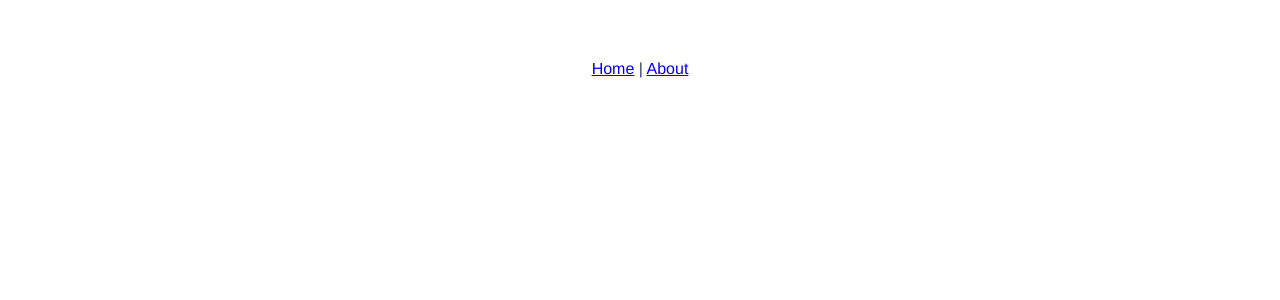
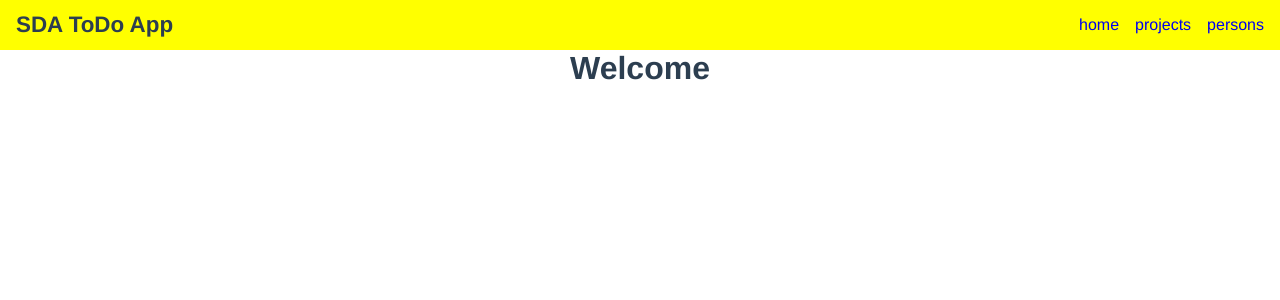
Before and after one commit to AlesDudek/app-vue, a Vue app: page /persons in a window 1280 px wide. Before the commit this address had no page. Shown: the top 300 px of the page. Built offline with nearby package versions, Linux system fonts and the light colour scheme.

Commit message:
Založení nové Todo App

```diff
--- a/src/App.vue
+++ b/src/App.vue
@@ -1,10 +1,19 @@
 <template>
-  <nav>
-    <router-link to="/">Home</router-link> |
-    <router-link to="/about">About</router-link>
-  </nav>
+  <nav-bar/>
   <router-view/>
 </template>
+
+
+<script>
+import NavBar from "./components/NavBar.vue";
+
+export default{
+  name: 'App',
+  components: {  NavBar }
+}
+
+</script>
+
 
 <style lang="stylus">
 #app
@@ -13,5 +22,9 @@
   -moz-osx-font-smoothing grayscale
   text-align center
   color #2c3e50
-  margin-top 60px
+
+*{
+  margin: 0;
+  padding: 0;
+  }
 </style>
--- a/src/components/HelloWorld.vue
+++ /dev/null
@@ -1,59 +0,0 @@
-<template>
-  <div class="hello">
-    <h1>{{ msg }}</h1>
-    <p>
-      For a guide and recipes on how to configure / customize this project,<br>
-      check out the
-      <a href="https://cli.vuejs.org" target="_blank" rel="noopener">vue-cli documentation</a>.
-    </p>
-    <h3>Installed CLI Plugins</h3>
-    <ul>
-      <li><a href="https://github.com/vuejs/vue-cli/tree/dev/packages/%40vue/cli-plugin-babel" target="_blank" rel="noopener">babel</a></li>
-      <li><a href="https://github.com/vuejs/vue-cli/tree/dev/packages/%40vue/cli-plugin-router" target="_blank" rel="noopener">router</a></li>
-      <li><a href="https://github.com/vuejs/vue-cli/tree/dev/packages/%40vue/cli-plugin-vuex" target="_blank" rel="noopener">vuex</a></li>
-      <li><a href="https://github.com/vuejs/vue-cli/tree/dev/packages/%40vue/cli-plugin-eslint" target="_blank" rel="noopener">eslint</a></li>
-    </ul>
-    <h3>Essential Links</h3>
-    <ul>
-      <li><a href="https://vuejs.org" target="_blank" rel="noopener">Core Docs</a></li>
-      <li><a href="https://forum.vuejs.org" target="_blank" rel="noopener">Forum</a></li>
-      <li><a href="https://chat.vuejs.org" target="_blank" rel="noopener">Community Chat</a></li>
-      <li><a href="https://twitter.com/vuejs" target="_blank" rel="noopener">Twitter</a></li>
-      <li><a href="https://news.vuejs.org" target="_blank" rel="noopener">News</a></li>
-    </ul>
-    <h3>Ecosystem</h3>
-    <ul>
-      <li><a href="https://router.vuejs.org" target="_blank" rel="noopener">vue-router</a></li>
-      <li><a href="https://vuex.vuejs.org" target="_blank" rel="noopener">vuex</a></li>
-      <li><a href="https://github.com/vuejs/vue-devtools#vue-devtools" target="_blank" rel="noopener">vue-devtools</a></li>
-      <li><a href="https://vue-loader.vuejs.org" target="_blank" rel="noopener">vue-loader</a></li>
-      <li><a href="https://github.com/vuejs/awesome-vue" target="_blank" rel="noopener">awesome-vue</a></li>
-    </ul>
-  </div>
-</template>
-
-<script>
-export default {
-  name: 'HelloWorld',
-  props: {
-    msg: String
-  }
-}
-</script>
-
-<!-- Add "scoped" attribute to limit CSS to this component only -->
-<style scoped lang="stylus">
-h3
-  margin 40px 0 0
-
-ul
-  list-style-type none
-  padding 0
-
-li
-  display inline-block
-  margin 0 10px
-
-a
-  color #42b983
-</style>
--- /dev/null
+++ b/src/components/NavBar.vue
@@ -0,0 +1,82 @@
+<template>
+  <nav>
+    <div>
+      SDA ToDo App
+    </div>
+      <ul>
+        <li>
+          <router-link to="/">home</router-link>
+        </li>
+        <li>
+          <router-link to="/projects">projects</router-link>
+        </li>
+        <li>
+          <router-link to="/persons">persons</router-link>
+
+
+        </li>
+      </ul>
+
+  </nav>
+
+</template>
+
+<script>
+export default{
+  name: 'NavBar'
+}
+</script>
+
+
+<style  scoped>
+nav{
+  background: yellow;
+  height: 50px;
+  padding: 10px;
+  display: flex;
+  justify-content: space-between;
+  padding: 0 1rem;
+  align-items: center;
+}
+nav > div{
+  font-size: 1.4rem;
+  font-weight: bold;
+}
+ul{
+  display: flex;
+  list-style-type: none;
+}
+li{
+  padding-left: 1rem;
+}
+a{
+  text-decoration: none;
+  color: color #2c3e50;
+  cursor: pointer;
+  display: block;
+  transition: transform .4s ease;
+  position: relative;
+}
+a:hover{
+  color: black;
+  transform: scale(1.2);
+  font-weight: bold;
+
+}
+/*  podtrhnutí buttonu   */
+a::after{
+  content: '';
+  height: 2px;
+  width: 100%;
+  background: black;
+  transform: scale(0);
+  transition: transform .4s ease;
+  position: absolute;
+  top: 100%;
+  left: 0;
+  transform-origin: left;
+}
+a:hover::after{
+  transform: scale(1);
+}
+</style>
--- a/src/router/index.js
+++ b/src/router/index.js
@@ -1,20 +1,18 @@
 import { createRouter, createWebHistory } from 'vue-router'
-import HomeView from '../views/HomeView.vue'
+import WelcomePage from '../views/WelcomePage.vue'
+import ProjectsPage from '../views/ProjectsPage.vue'
+import PersonsPage from '../views/PersonsPage.vue'
 
 const routes = [
   {
-    path: '/',
-    name: 'home',
-    component: HomeView
+    path: '/', name:'home', component: WelcomePage
   },
   {
-    path: '/about',
-    name: 'about',
-    // route level code-splitting
-    // this generates a separate chunk (about.[hash].js) for this route
-    // which is lazy-loaded when the route is visited.
-    component: () => import(/* webpackChunkName: "about" */ '../views/AboutView.vue')
-  }
+    path: '/projects', name:'projects', component: ProjectsPage
+  },
+  {
+    path: '/persons', name:'persons', component: PersonsPage
+  },
 ]
 
 const router = createRouter({
--- a/src/views/AboutView.vue
+++ /dev/null
@@ -1,5 +0,0 @@
-<template>
-  <div class="about">
-    <h1>This is an about page</h1>
-  </div>
-</template>
--- a/src/views/HomeView.vue
+++ /dev/null
@@ -1,18 +0,0 @@
-<template>
-  <div class="home">
-    <img alt="Vue logo" src="../assets/logo.png">
-    <HelloWorld msg="Welcome to Your Vue.js App"/>
-  </div>
-</template>
-
-<script>
-// @ is an alias to /src
-import HelloWorld from '@/components/HelloWorld.vue'
-
-export default {
-  name: 'HomeView',
-  components: {
-    HelloWorld
-  }
-}
-</script>
--- /dev/null
+++ b/src/views/PersonsPage.vue
@@ -0,0 +1,10 @@
+<template>
+  <h1>Welcome</h1>
+</template>
+
+
+<script>
+export default{
+  name: 'PersonsPage'
+}
+</script>
--- /dev/null
+++ b/src/views/ProjectsPage.vue
@@ -0,0 +1,12 @@
+<template>
+
+  <h1>Projects</h1>
+
+</template>
+
+
+<script>
+  export default{
+    name: 'ProjectsPage'
+  }
+</script>
--- /dev/null
+++ b/src/views/WelcomePage.vue
@@ -0,0 +1,18 @@
+<template>
+  <h1>Welcome</h1>
+</template>
+
+
+
+<script>
+
+export default{
+  name: 'WelcomePage'
+}
+
+</script>
+
+<style scoped>
+
+
+</style>
```
